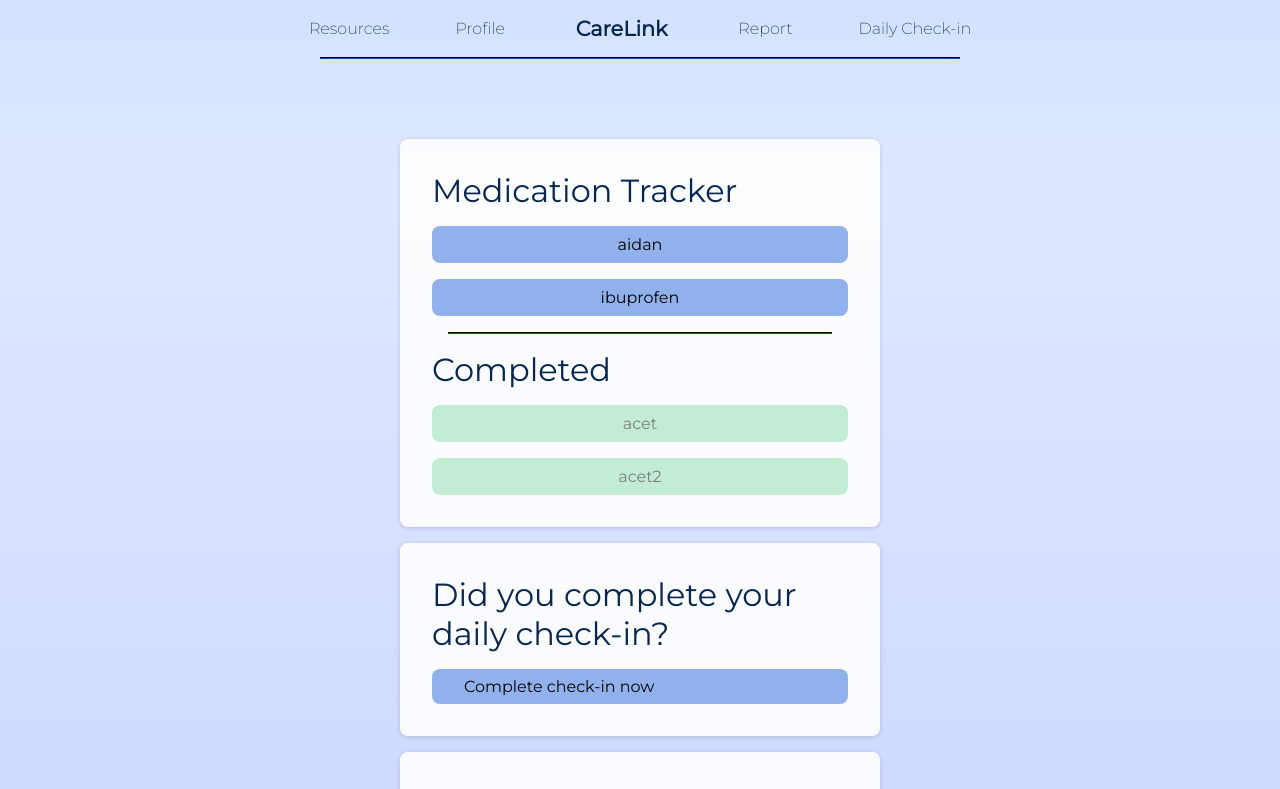
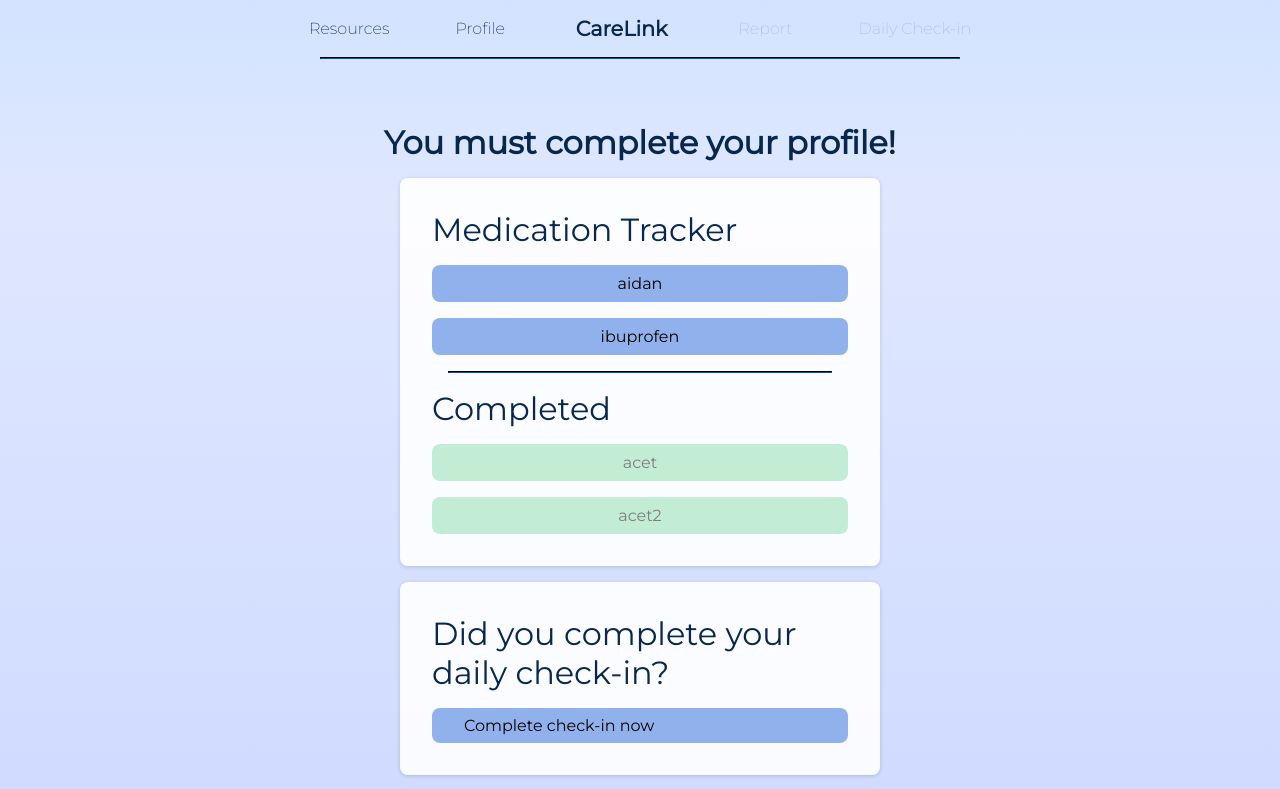
Before and after one commit to PerfectlyColored/deltahacks, a Next.js app: page / in a window 1280 px wide. Shown: the top 789 px of the page. Built offline with nearby package versions, Linux system fonts and the light colour scheme.

Commit message:
null profile fix

```diff
--- a/src/app/components/nav.js
+++ b/src/app/components/nav.js
@@ -1,6 +1,19 @@
 import Link from 'next/link';
+import { useEffect } from 'react';
+import { useState } from 'react';
+const Nav = () => {
 
-const Nav = () => {
+    const [ profComplete, setProfComplete] = useState(true);
+    useEffect(() => {
+      let p = JSON.parse(localStorage.getItem('profile'));
+      if (p) {
+        setProfComplete(true);
+      } else {
+        setProfComplete(false);
+      }
+    }, []);
+
+
     return (
     <div className="navDiv">
       <ul className="nav">
@@ -16,12 +29,12 @@ const Nav = () => {
           <Link href="/"> CareLink</Link>
           </li>
         <li>
-          <Link href="/report">
+          <Link className={!profComplete ? 'disabled' : ''} href="/report">
             Report
           </Link>
         </li>
         <li>
-          <Link href="checkin">
+          <Link className={!profComplete ? 'disabled' : ''} href="checkin">
             Daily Check-in
           </Link>
         </li>
--- a/src/app/globals.css
+++ b/src/app/globals.css
@@ -253,3 +253,7 @@ h1 {
   flex-direction: column;
 
 }
+.disabled {
+  opacity: 0.2;
+  pointer-events: none;
+}
--- a/src/app/page.js
+++ b/src/app/page.js
@@ -6,18 +6,26 @@ import { useEffect } from 'react';
 import Nav from './components/nav';
 import Medtracker from './components/Medtracker';
 import gpt from './openai';
+import { useState } from 'react';
 export default function Home() {
+  const [ profComplete, setProfComplete] = useState(true);
 useEffect(() => {
-  const item = localStorage.getItem('checkin')
-  console.log(item);
+  let p = JSON.parse(localStorage.getItem('profile'));
+  if (p) {
+    setProfComplete(true);
+  } else {
+    setProfComplete(false);
+  }
 }, []);
 
   return (
     <div className="home">
 
     <Nav></Nav>
-
-    <div className="panels">
+    {
+      !profComplete && <h1>You must complete your profile!</h1>
+    }
+     <div className="panels">
       <Medtracker></Medtracker>
       <div className="righthomepanel">
         <div className="panel">
```
